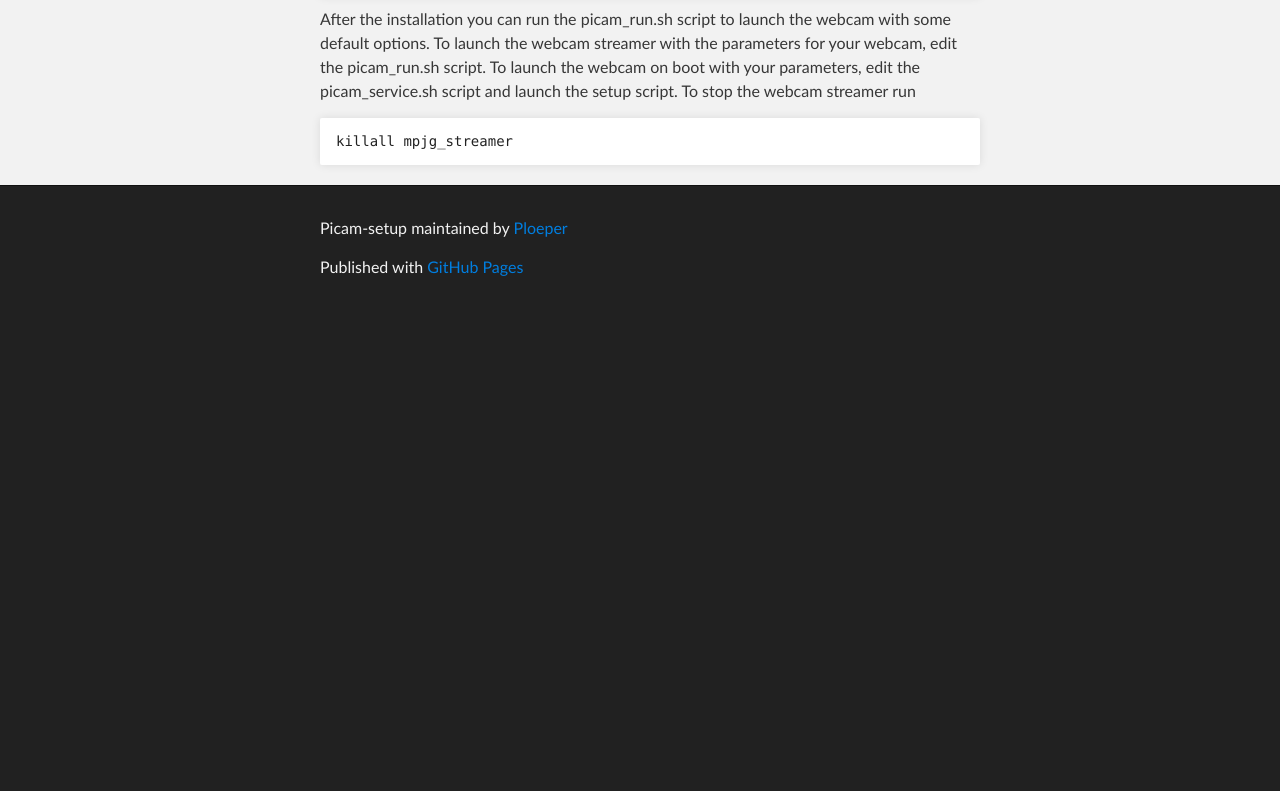
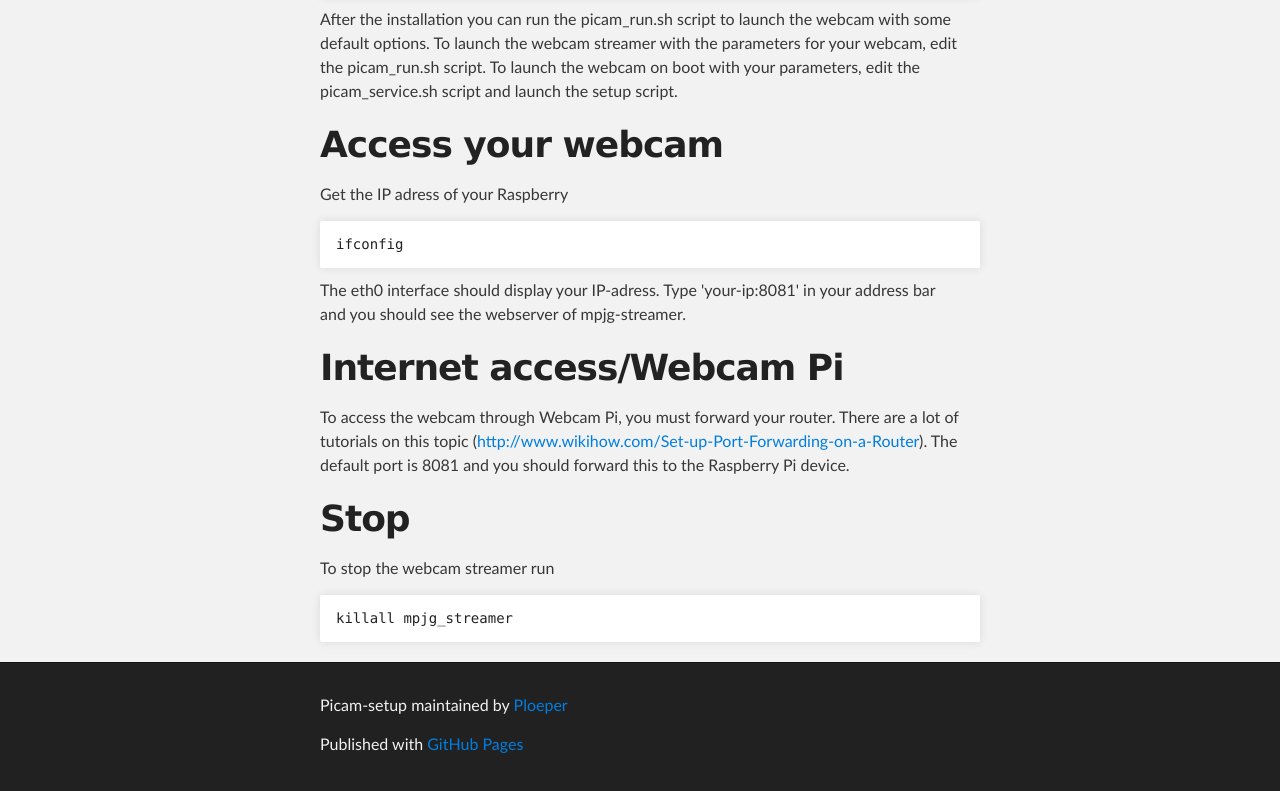
Before and after one commit to pevers/PiCam-Setup, a plain HTML site: page index.html in a window 1280 px wide. Shown: the part 794-1585 px from the top of the page. Before the commit the page ends 1108 px from the top, so only its background shows below. Drawn offline with Linux system fonts and the light colour scheme.

Commit message:
Create gh-pages branch via GitHub

```diff
--- a/index.html
+++ b/index.html
@@ -56,7 +56,25 @@ sudo ./picam_setup.sh
 
 <p>After the installation you can run the picam_run.sh script to launch the webcam with some default options.
 To launch the webcam streamer with the parameters for your webcam, edit the picam_run.sh script. To launch the webcam on boot with
-your parameters, edit the picam_service.sh script and launch the setup script. To stop the webcam streamer run</p>
+your parameters, edit the picam_service.sh script and launch the setup script.</p>
+
+<h1>Access your webcam</h1>
+
+<p>Get the IP adress of your Raspberry</p>
+
+<pre><code>ifconfig
+</code></pre>
+
+<p>The eth0 interface should display your IP-adress. Type 'your-ip:8081' in your address bar and you should see the webserver of mpjg-streamer.</p>
+
+<h1>Internet access/Webcam Pi</h1>
+
+<p>To access the webcam through Webcam Pi, you must forward your router. There are a lot of tutorials on this topic (<a href="http://www.wikihow.com/Set-up-Port-Forwarding-on-a-Router">http://www.wikihow.com/Set-up-Port-Forwarding-on-a-Router</a>).
+The default port is 8081 and you should forward this to the Raspberry Pi device.</p>
+
+<h1>Stop</h1>
+
+<p>To stop the webcam streamer run</p>
 
 <pre><code>killall mpjg_streamer
 </code></pre>
```
Also changed, not shown: params.json (+1 -1 lines).
